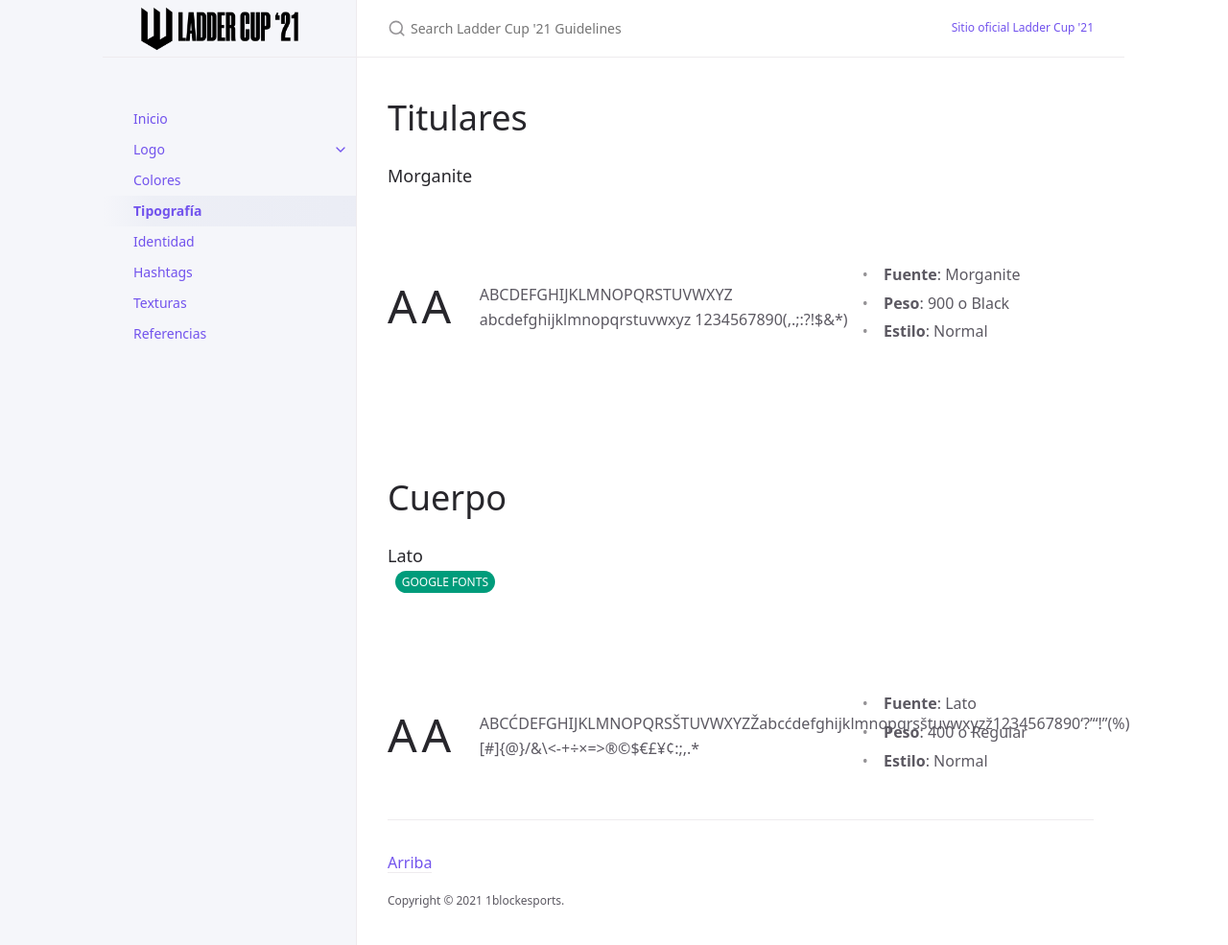
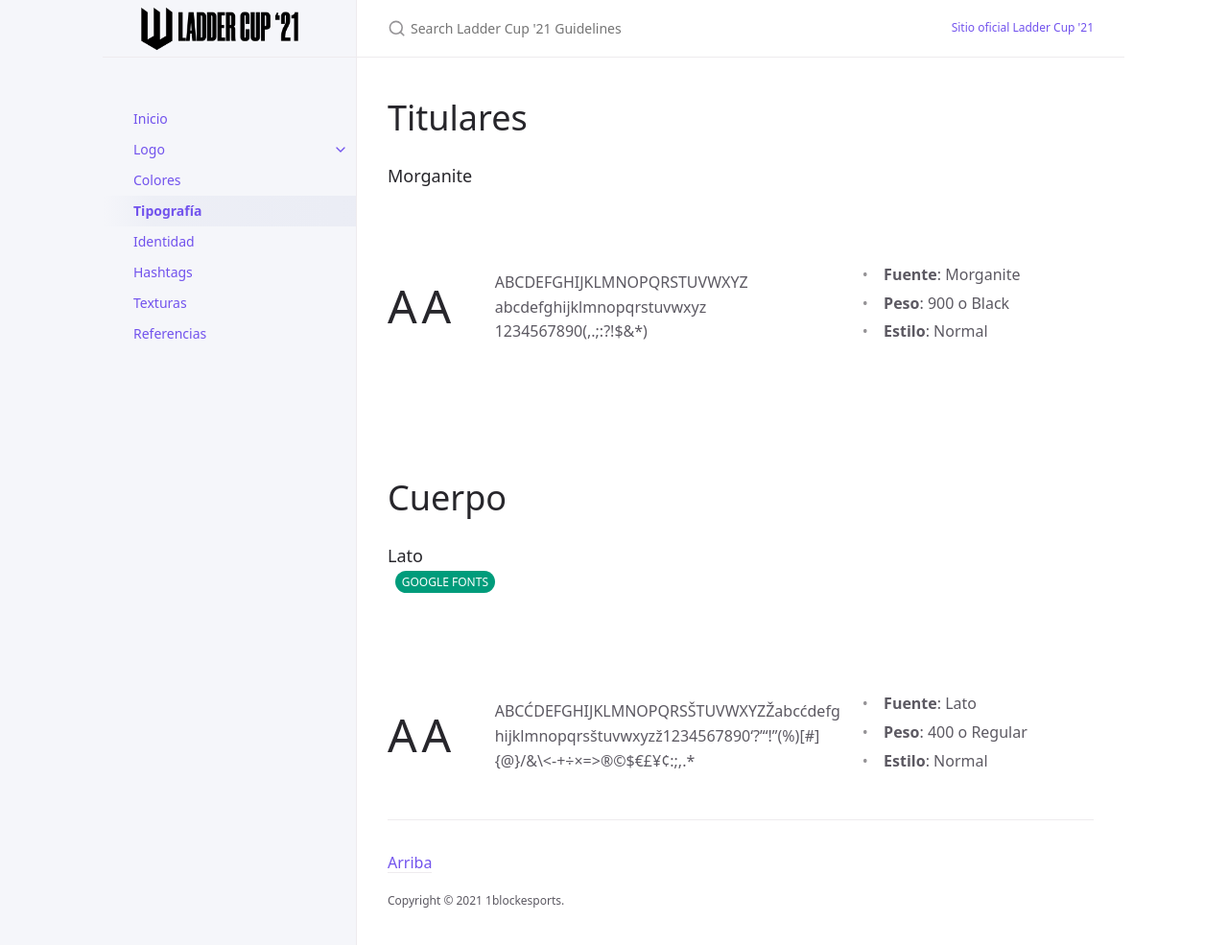
Before and after one commit to 1blockesports/laddercup-guidelines, a Jekyll site: the page built from docs/tipografia.md, in a window 1280 px wide and 988 px high. Shown: the top 985 px of the window at 96% size. Built offline with Jekyll 4.4.1, drawn with Linux system fonts in a browser that asks for light colours.

Commit message:
Update tipografia.md

```diff
--- a/docs/tipografia.md
+++ b/docs/tipografia.md
@@ -13,7 +13,7 @@
 <div style="width:13%">
 <h4 style="font-size: 3rem !important;">AA</h4>
 </div>
-<div style="width:54%">
+<div style="width:54%;overflow-wrap: anywhere;padding: 1rem;">
 ABCDEFGHIJKLMNOPQRSTUVWXYZ
 abcdefghijklmnopqrstuvwxyz
 1234567890(,.;:?!$&*)
@@ -39,7 +39,7 @@
 <div style="width:13%">
 <h4 style="font-size: 3rem !important;">AA</h4>
 </div>
-<div style="width:54%">
+<div style="width:54%;overflow-wrap: anywhere;padding: 1rem;">
 ABCĆDEFGHIJKLMNOPQRSŠTUVWXYZŽabcćdefghijklmnopqrsštuvwxyzž1234567890‘?’“!”(%)[#]{@}/&\<-+÷×=>®©$€£¥¢:;,.*
 </div>
 <div style="width:33%">
```
